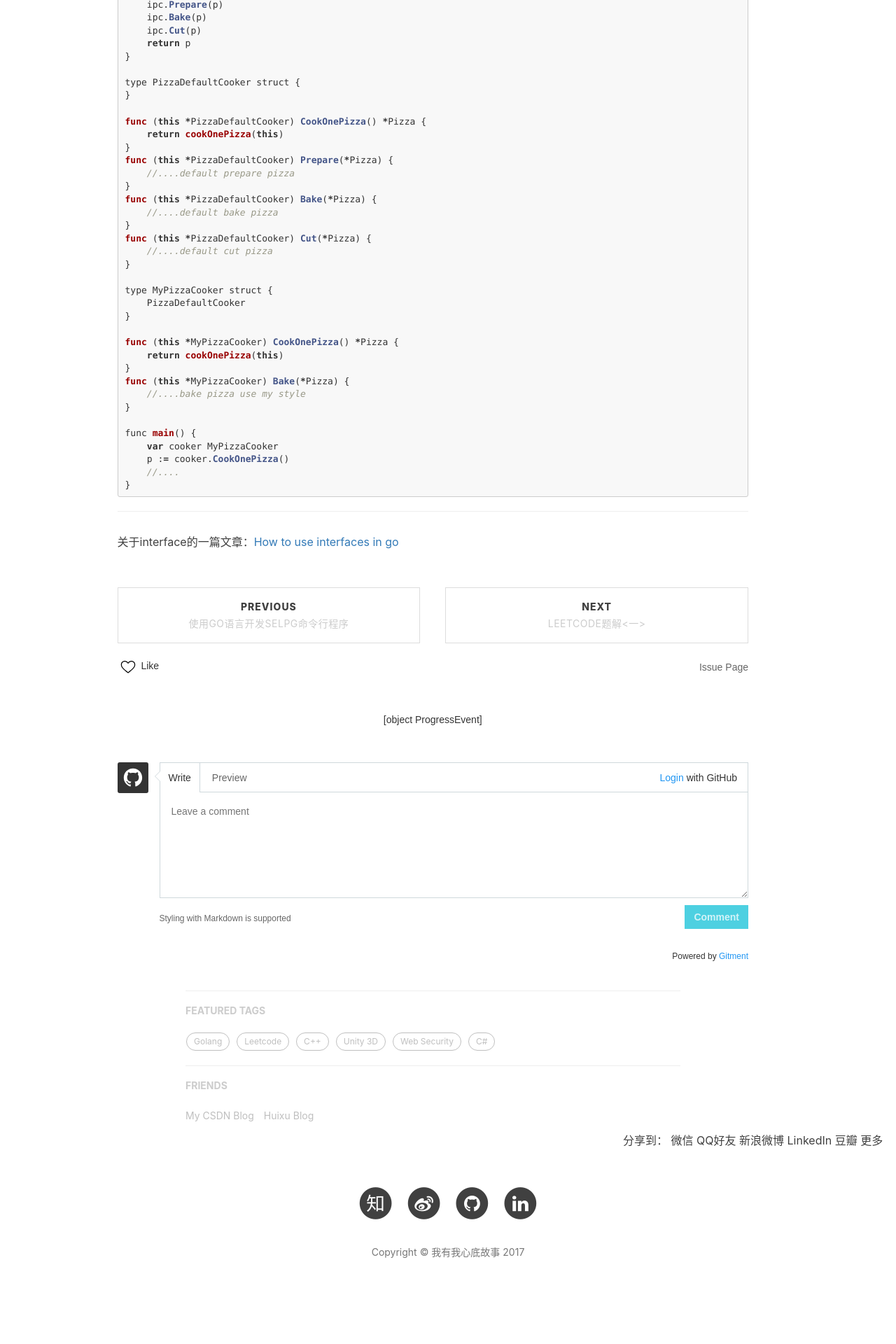
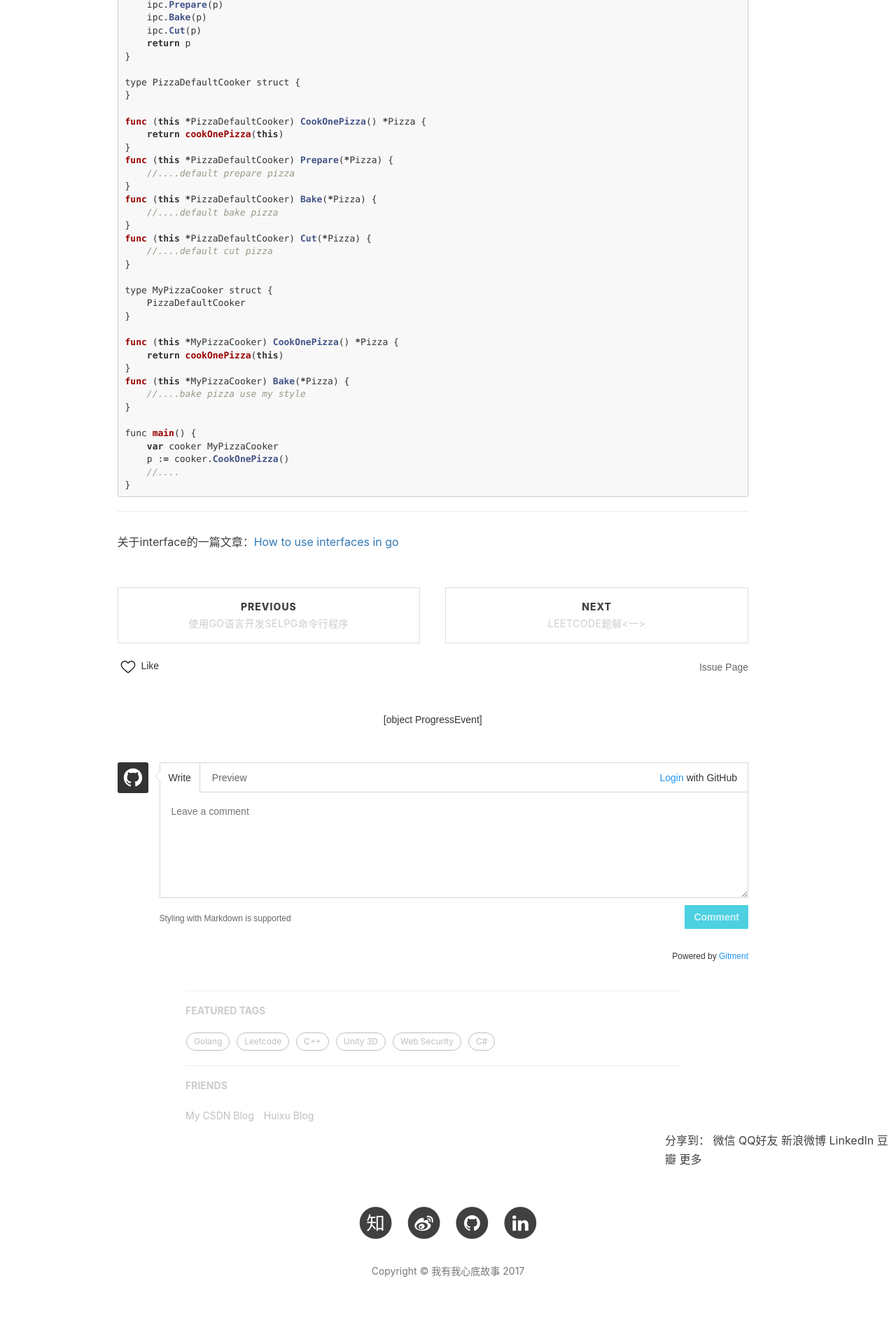
Before and after one commit to Tomy-Lee/Tomy-Lee.github.io, a Jekyll site: the page built from _posts/2017-11-9-the-interface-of-golang-language.md, in a window 1280 px wide. Shown: the part 2390-4310 px from the top of the page at 70% size. Built offline with Jekyll 4.4.1, drawn with Linux system fonts in a browser that asks for light colours; nearby versions of some CDN libraries; comment, search, counter and statistics services are not loaded; before the commit the page ends 4283 px from its top, so only the background shows below that.

Commit message:
Update post.html

```diff
--- a/_layouts/post.html
+++ b/_layouts/post.html
@@ -176,7 +176,7 @@
 
 
 <!-- JiaThis Button BEGIN -->
-<div class="jiathis_style" style="padding-left:890px">
+<div class="jiathis_style" style="padding-left:950px">
 	<span class="jiathis_txt">分享到：</span>
 	<a class="jiathis_button_weixin">微信</a>
 	<a class="jiathis_button_cqq">QQ好友</a>
```
